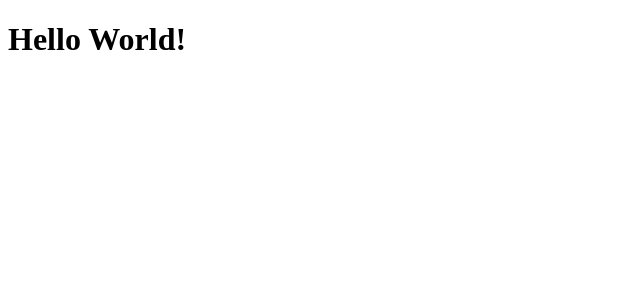
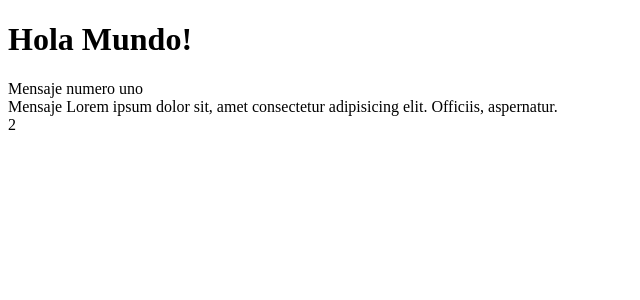
Before and after one commit to javiergp23/react_js_apps, a React (Vite) app in the folder counter-app/: page / in a window 1280 px wide. Shown: the top 300 px of the page, without its empty margins (0-640 px from the left). Built offline with nearby package versions, Linux system fonts and the light colour scheme.

Commit message:
changes_01

```diff
--- /dev/null
+++ b/counter-app/src/FirstApp.jsx
@@ -0,0 +1,14 @@
+
+const newMessage = "Hola Mundo!";
+
+export const FirstApp = () => {
+
+    return(
+    <>
+        <h1>{newMessage   }</h1>
+        <div>Mensaje numero uno</div>
+        <div>Mensaje Lorem ipsum dolor sit, amet consectetur adipisicing elit. Officiis, aspernatur.</div>
+        <div>{ 1 + 1 }</div>
+    </>
+    )
+}
--- a/counter-app/src/main.jsx
+++ b/counter-app/src/main.jsx
@@ -1,12 +1,14 @@
 import React, { StrictMode } from "react";
 import ReactDOM from "react-dom";
 import { HelloWordApp } from "./HelloWordApp";
+import { FirstApp } from "./FirstApp";
+
 function App(){
     return(<HelloWordApp />);
 }
 
 ReactDOM.createRoot(document.getElementById("root")).render(
     <StrictMode>
-        <HelloWordApp />
+        <FirstApp />
     </StrictMode>
 );
```
